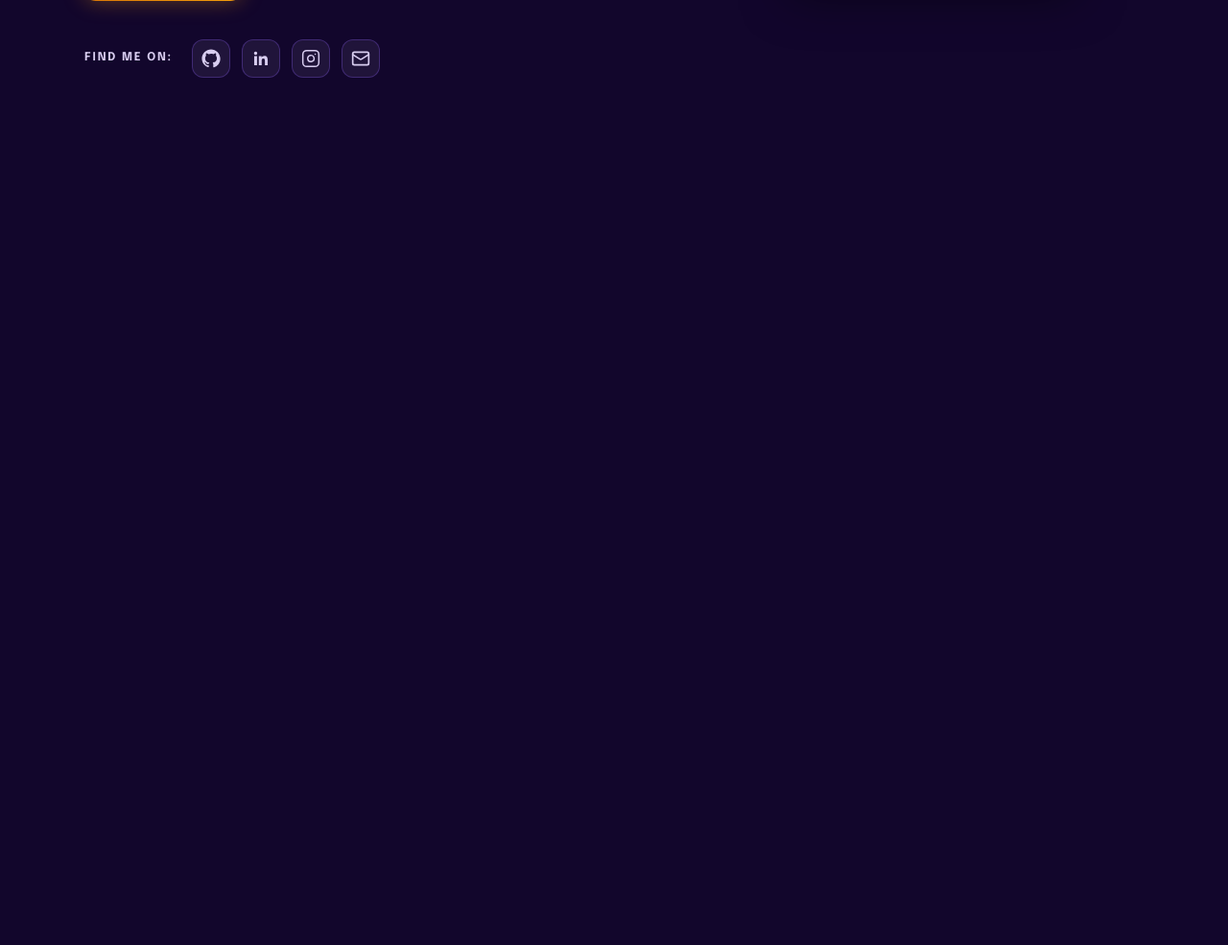
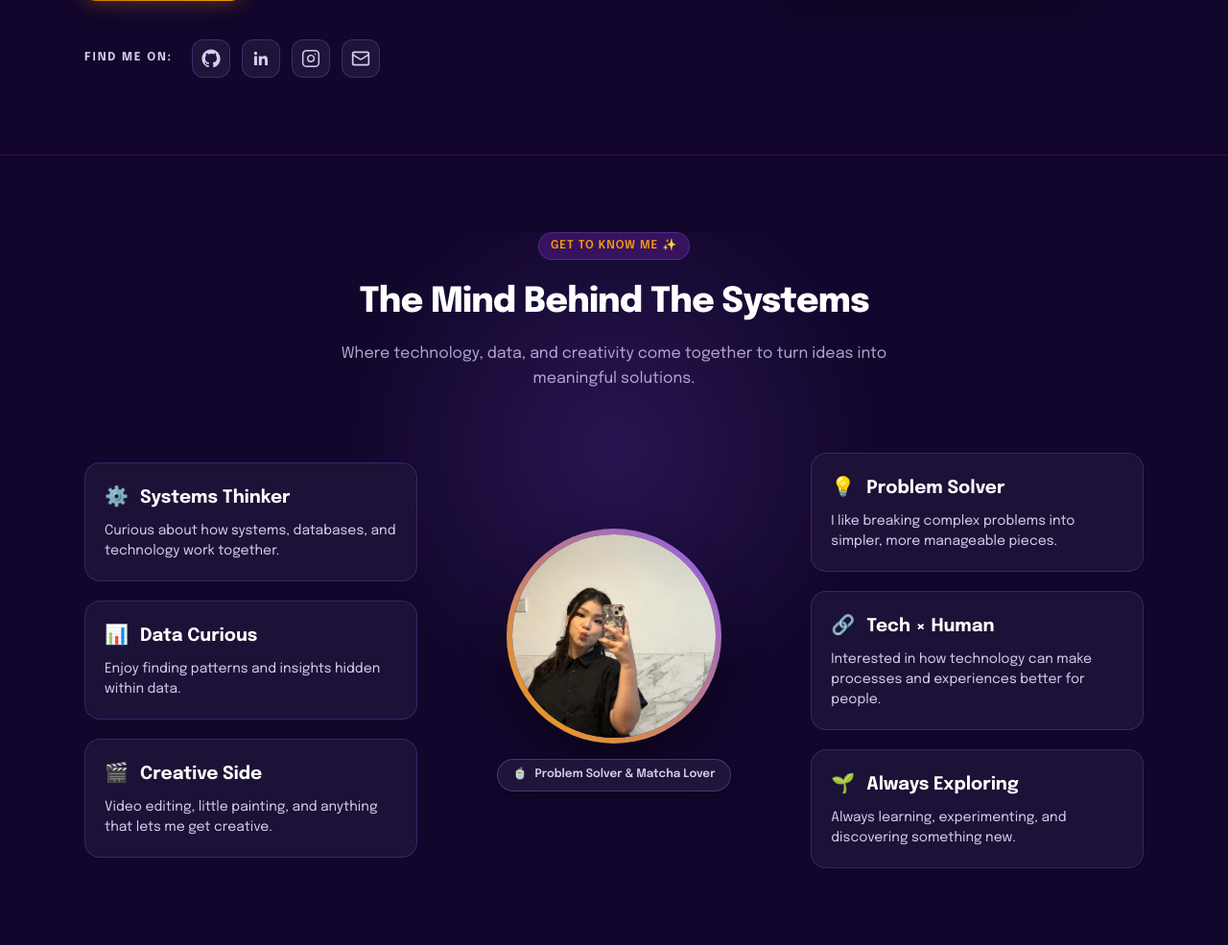
Before and after one commit to rebeccania/myportofolio, a Django app: page / in a window 1280 px wide. Shown: the part 680-1665 px from the top of the page at 96% size. Before the commit the page ends 761 px from the top, so only its background shows below. Run offline with Django 5.2, Linux system fonts and the light colour scheme.

Commit message:
feat: add about me section

```diff
--- a/static/css/style.css
+++ b/static/css/style.css
@@ -288,6 +288,158 @@ body {
   object-fit: cover;
   object-position: center;
 }
+.section-glow {
+  position: absolute;
+  left: 50%;
+  transform: translateX(-50%);
+  width: 650px;
+  height: 450px;
+  background: radial-gradient(circle, rgba(139, 92, 246, 0.18) 0%, rgba(18, 6, 44, 0) 70%);
+  pointer-events: none;
+  z-index: 0;
+}
+
+/* 4. About Section */
+.about {
+  position: relative;
+  padding: 5rem 0;
+  border-top: 1px solid rgba(88, 28, 135, 0.4);
+  z-index: 10;
+}
+
+.about-header {
+  text-align: center;
+  max-width: 40rem;
+  margin: 0 auto 4rem;
+  position: relative;
+  z-index: 1;
+}
+
+.about-badge {
+  display: inline-flex;
+  align-items: center;
+  gap: 0.25rem;
+  padding: 0.25rem 0.75rem;
+  border-radius: 999px;
+  font-size: 0.75rem;
+  font-weight: 600;
+  background-color: rgba(88, 28, 135, 0.5);
+  color: var(--accent);
+  border: 1px solid var(--purple-line);
+  margin-bottom: 1rem;
+  letter-spacing: 0.08em;
+  text-transform: uppercase;
+}
+
+.about-title {
+  font-size: clamp(1.875rem, 4vw, 2.25rem);
+  font-weight: 800;
+  letter-spacing: -0.02em;
+  margin-bottom: 0.75rem;
+}
+
+.about-subtitle {
+  color: rgba(216, 205, 240, 0.8);
+  font-size: 1rem;
+}
+
+.about-grid {
+  display: grid;
+  grid-template-columns: 1fr 1fr 1fr;
+  gap: 2rem;
+  align-items: center;
+}
+
+.card-column {
+  display: flex;
+  flex-direction: column;
+  gap: 1.25rem;
+}
+
+.trait-card {
+  padding: 1.25rem;
+  border-radius: var(--radius);
+  background-color: rgba(32, 20, 58, 0.8);
+  border: 1px solid rgba(139, 92, 246, 0.25);
+  transition: all 0.2s ease;
+}
+
+.trait-card:hover {
+  border-color: rgba(167, 139, 250, 0.6);
+  background-color: var(--card-bg-hover);
+}
+
+.trait-header {
+  display: flex;
+  align-items: center;
+  gap: 0.75rem;
+  margin-bottom: 0.5rem;
+}
+
+.trait-emoji {
+  font-size: 1.25rem;
+}
+
+.trait-title {
+  font-weight: 700;
+  transition: color 0.2s ease;
+}
+
+.trait-card:hover .trait-title {
+  color: var(--accent);
+}
+
+.trait-text {
+  font-size: 0.875rem;
+  color: var(--text-muted);
+  line-height: 1.5;
+}
+
+.avatar-column {
+  display: flex;
+  flex-direction: column;
+  align-items: center;
+  justify-content: center;
+  padding: 1rem 0;
+}
+
+.avatar-frame {
+  width: 14rem;
+  height: 14rem;
+  border-radius: 50%;
+  padding: 0.375rem;
+  background: linear-gradient(to top right, var(--accent), var(--purple));
+  box-shadow: 0 25px 50px -12px rgba(0, 0, 0, 0.5);
+}
+
+.avatar-inner {
+  width: 100%;
+  height: 100%;
+  border-radius: 50%;
+  overflow: hidden;
+  background-color: var(--card-bg);
+}
+
+.avatar-img {
+  width: 100%;
+  height: 100%;
+  object-fit: cover;
+}
+
+.avatar-caption {
+  margin-top: 1rem;
+  padding: 0.375rem 1rem;
+  border-radius: 999px;
+  background-color: var(--card-bg);
+  border: 1px solid rgba(139, 92, 246, 0.4);
+  font-size: 0.75rem;
+  font-weight: 600;
+  color: var(--text-muted);
+  display: flex;
+  align-items: center;
+  gap: 0.5rem;
+  box-shadow: 0 4px 6px rgba(0, 0, 0, 0.3);
+}
 
 /* 6. Responsive (bagian hero dulu) */
 @media (max-width: 900px) {
--- a/templates/index.html
+++ b/templates/index.html
@@ -108,6 +108,102 @@
     </div>
   </section>
 
+  <!-- ================= HALAMAN 2: GET TO KNOW ME ================= -->
+  <section id="about" class="about">
+    <div class="section-glow"></div>
+
+
+    <div class="container about-header">
+      <span class="about-badge">GET TO KNOW ME ✨</span>
+      <h2 class="about-title">The Mind Behind The Systems</h2>
+      <p class="about-subtitle">
+        Where technology, data, and creativity come together to turn ideas into meaningful solutions.
+      </p>
+    </div>
+
+
+    <div class="container about-grid">
+
+
+      <!-- Kolom Kiri: 3 Kartu -->
+      <div class="card-column">
+
+
+        <div class="trait-card">
+          <div class="trait-header">
+            <span class="trait-emoji">⚙️</span>
+            <h3 class="trait-title">Systems Thinker</h3>
+          </div>
+          <p class="trait-text">Curious about how systems, databases, and technology work together.</p>
+        </div>
+
+
+        <div class="trait-card">
+          <div class="trait-header">
+            <span class="trait-emoji">📊</span>
+            <h3 class="trait-title">Data Curious</h3>
+          </div>
+          <p class="trait-text">Enjoy finding patterns and insights hidden within data.</p>
+        </div>
+
+
+        <div class="trait-card">
+          <div class="trait-header">
+            <span class="trait-emoji">🎬</span>
+            <h3 class="trait-title">Creative Side</h3>
+          </div>
+          <p class="trait-text">Video editing, little painting, and anything that lets me get creative.</p>
+        </div>
+      </div>
+
+
+      <!-- Kolom Tengah: Avatar -->
+      <div class="avatar-column">
+        <div class="avatar-frame">
+          <div class="avatar-inner">
+            <img src="{% static 'img/fotokaca.jpeg' %}" alt="Rebecca" class="avatar-img">
+          </div>
+        </div>
+        <div class="avatar-caption">
+          <span>🍵</span> Problem Solver &amp; Matcha Lover
+        </div>
+      </div>
+
+
+      <!-- Kolom Kanan: 3 Kartu -->
+      <div class="card-column">
+
+
+        <div class="trait-card">
+          <div class="trait-header">
+            <span class="trait-emoji">💡</span>
+            <h3 class="trait-title">Problem Solver</h3>
+          </div>
+          <p class="trait-text">I like breaking complex problems into simpler, more manageable pieces.</p>
+        </div>
+
+
+        <div class="trait-card">
+          <div class="trait-header">
+            <span class="trait-emoji">🔗</span>
+            <h3 class="trait-title">Tech × Human</h3>
+          </div>
+          <p class="trait-text">Interested in how technology can make processes and experiences better for people.</p>
+        </div>
+
+
+        <div class="trait-card">
+          <div class="trait-header">
+            <span class="trait-emoji">🌱</span>
+            <h3 class="trait-title">Always Exploring</h3>
+          </div>
+          <p class="trait-text">Always learning, experimenting, and discovering something new.</p>
+        </div>
+      </div>
+
+    </div>
+  </section>
+
   <script>
   document.addEventListener('DOMContentLoaded', function () {
     lucide.createIcons();
```
